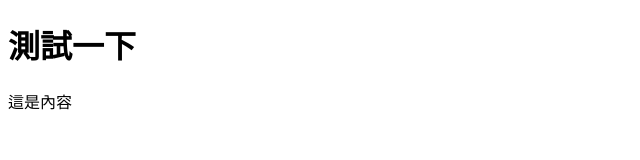
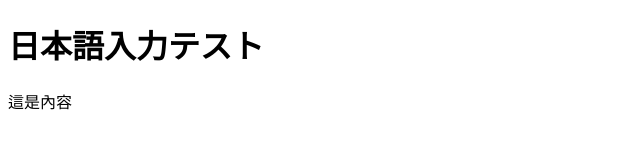
Before and after one commit to leox789/tokyo2012-1, a plain HTML site: page index.html in a window 1280 px wide. Shown: the whole page, without its empty margins (0-640 px from the left). Drawn offline with Linux system fonts and the light colour scheme.

Commit message:
20201012-test2

```diff
--- a/index.html
+++ b/index.html
@@ -5,7 +5,7 @@
 </head>
 <body>
 
-<h1>測試一下</h1>
+<h1>日本語入力テスト</h1>
 <p>這是內容</p>
 
 </body>
```
Also changed, not shown: ddd.txt (added).
